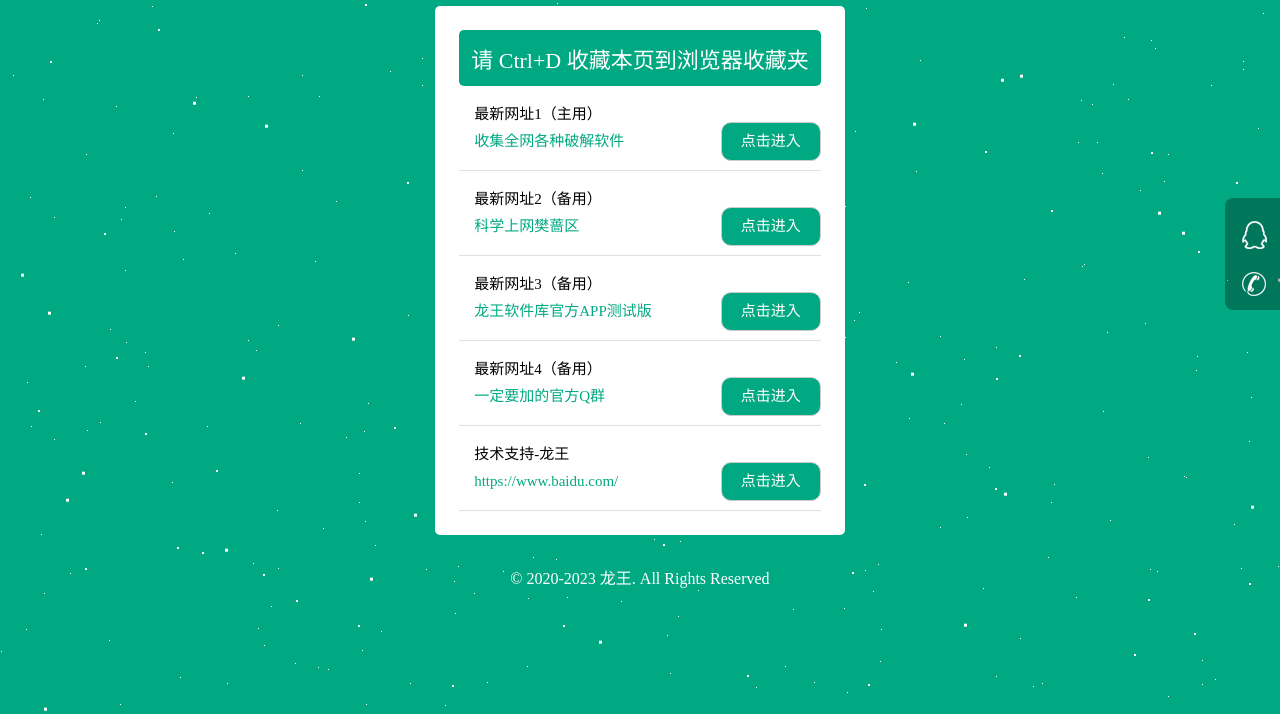
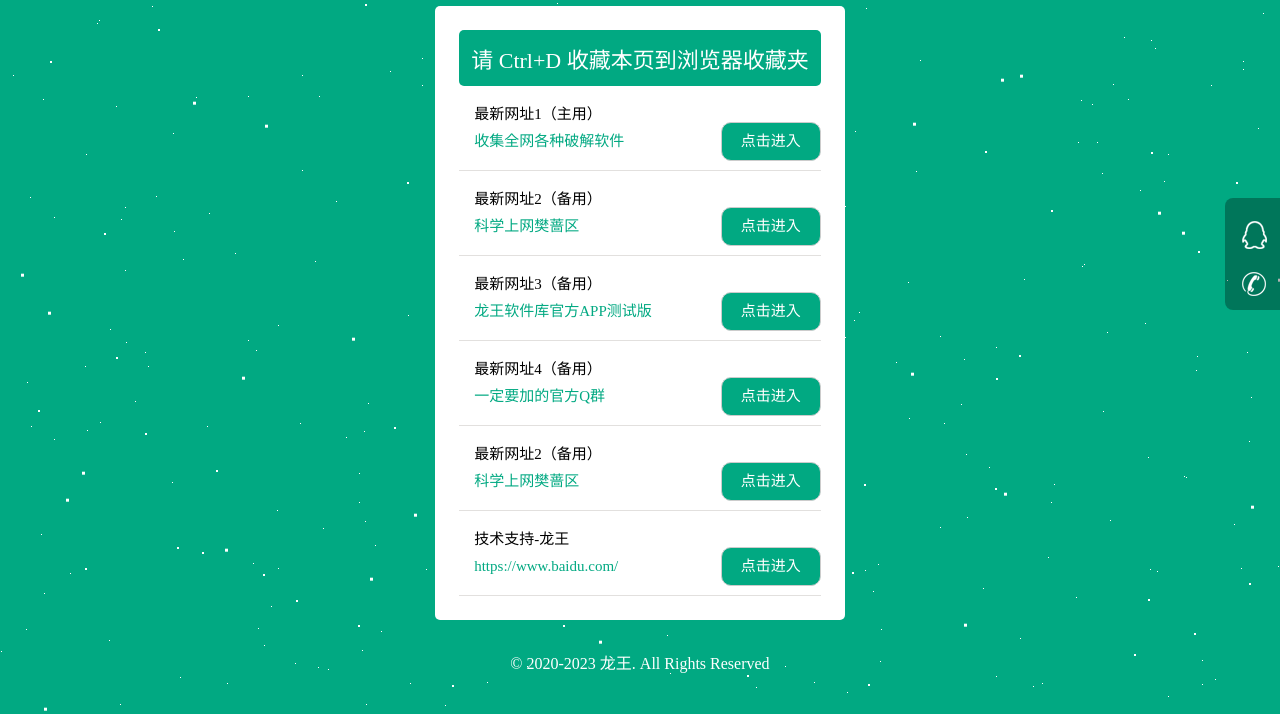
Before and after one commit to kimlongwang/kim.github.io, a plain HTML site: page index.html in a window 1280 px wide. Shown: the part 122-836 px from the top of the page. Before the commit the page ends 800 px from the top, so only its background shows below. Drawn offline with Linux system fonts and the light colour scheme.

Commit message:
Update index.html

```diff
--- a/index.html
+++ b/index.html
@@ -191,7 +191,15 @@
                                     <div class="go"><a href="https://qm.qq.com/cgi-bin/qm/qr?k=_hOQV0w14R32luEg_c7QDfJBbVgp-mWj&jump_from=webapi&authKey=e7pWrUn66ZNtJplwsThevRFDLAllEZNKos4HNIUuBayyMCa1VKw8oH/qlJUcaCCo" target="_blank">点击进入</a></div>
                                 </div>
                             </li>
-                            <li>
+                                <li>
+                                最新网址2（备用）
+                                <div class="link">
+                                    <div style="color:#02a982">科学上网樊蔷区</div>
+                                    <div class="go"><a href="https://wwnw.lanzouo.com/b03pyhicf" target="_blank">点击进入</a></div>
+                                </div>
+
+                            </li>
+				<li>
                                 技术支持-龙王
                                 <div class="link">
                                     <div style="color:#02a982">https://www.baidu.com/</div>
```
